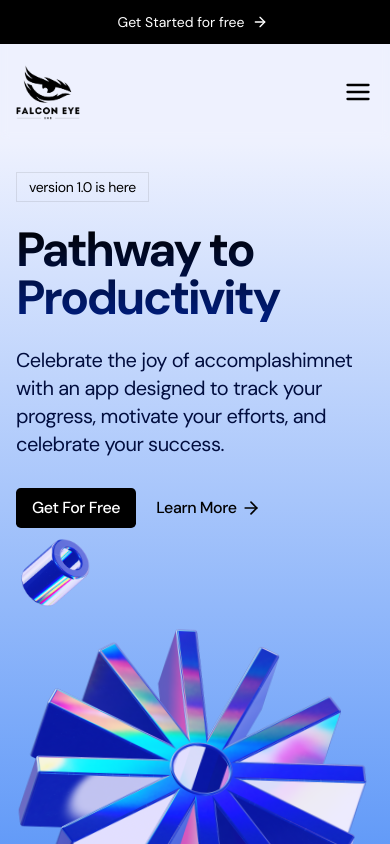
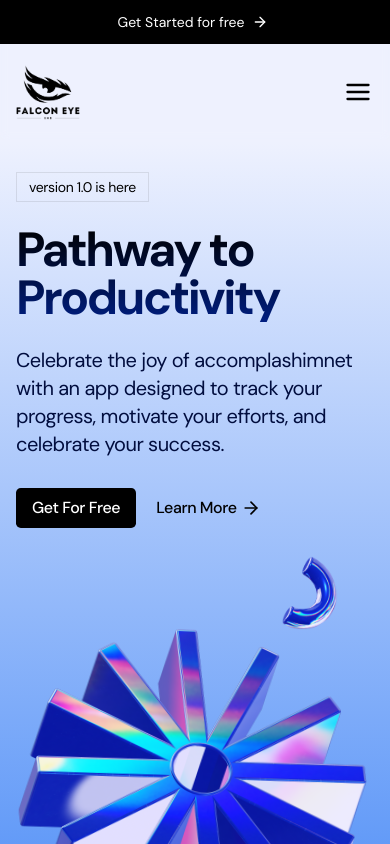
Before and after one commit to NipunShrivats/Falcon-eye-EMS, a Next.js app: page / in a window 390 px wide. Shown: the top 844 px of the page. Built offline with nearby package versions, Linux system fonts and the light colour scheme.

Commit message:
changes on 27Nov, commit no. 4

```diff
--- a/src/components/sections/Hero.tsx
+++ b/src/components/sections/Hero.tsx
@@ -1,16 +1,17 @@
-"use client";
+// "use client";
 import { ArrowRight } from "lucide-react";
-import cogImage from "@/assets/cog.png";
-import cylinderImage from "@/assets/cylinder.png";
-import noodleImage from "@/assets/noodle.png";
+import HeroImages from "./HeroImages";
+// import cogImage from "@/assets/cog.png";
+// import cylinderImage from "@/assets/cylinder.png";
+// import noodleImage from "@/assets/noodle.png";
 // import Image from "next/image";
 
-import {
-  motion,
-  // useScroll,
-  // useTransform,
-  // useMotionValueEvent,
-} from "motion/react";
+// import {
+//   motion,
+//   // useScroll,
+//   // useTransform,
+//   // useMotionValueEvent,
+// } from "motion/react";
 import { useRef } from "react";
 
 export const Hero = () => {
@@ -45,51 +46,7 @@ export const Hero = () => {
             </div>
           </div>
           <div className="mt-20 md:mt-0 md:h-[648px] md:flex-1 relative">
-            <motion.img
-              src={cogImage.src}
-              alt=""
-              className="md:absolute md:h-full md:w-auto md:max-w-none md:-left-8 lg:left-32"
-              animate={{
-                // translateX: [-30, 30],
-                rotate: "360deg",
-              }}
-              transition={{
-                repeat: Infinity,
-                repeatType: "mirror",
-                duration: 40,
-              }}
-            />
-            <motion.img
-              src={cylinderImage.src}
-              alt=""
-              className="absolute -top-24 w-20 md:w-28 md:-top-6"
-              animate={{
-                translateY: [-30, 30],
-                // rotate: "45deg",
-              }}
-              transition={{
-                repeat: Infinity,
-                repeatType: "mirror",
-                duration: 10,
-              }}
-            />
-            <motion.img
-              src={noodleImage.src}
-              alt=""
-              width={220}
-              height={220}
-              className="absolute right-6 w-20 md:w-28 md:bottom-0 md:-left-16 xl:left-[50rem] xl:w-36"
-              // style={{ translateY: translateY }}
-              animate={{
-                translateY: [-30, 30],
-                // rotate: "45deg",
-              }}
-              transition={{
-                repeat: Infinity,
-                repeatType: "mirror",
-                duration: 10,
-              }}
-            />
+            <HeroImages />
           </div>
         </div>
       </div>
--- /dev/null
+++ b/src/components/sections/HeroImages.tsx
@@ -0,0 +1,63 @@
+"use client";
+import React from "react";
+import cogImage from "@/assets/cog.png";
+import cylinderImage from "@/assets/cylinder.png";
+import noodleImage from "@/assets/noodle.png";
+import {
+  motion,
+  // useScroll,
+  // useTransform,
+  // useMotionValueEvent,
+} from "motion/react";
+
+export default function HeroImages() {
+  return (
+    <>
+      <motion.img
+        src={cogImage.src}
+        alt=""
+        className="md:absolute md:h-full md:w-auto md:max-w-none md:-left-8 lg:left-32"
+        animate={{
+          // translateX: [-30, 30],
+          rotate: "360deg",
+        }}
+        transition={{
+          repeat: Infinity,
+          repeatType: "mirror",
+          duration: 40,
+        }}
+      />
+      <motion.img
+        src={cylinderImage.src}
+        alt=""
+        className="absolute -top-24 w-20 md:w-28 md:-top-6"
+        animate={{
+          translateY: [-30, 500],
+          // rotate: "45deg",
+        }}
+        transition={{
+          repeat: Infinity,
+          repeatType: "mirror",
+          duration: 10,
+        }}
+      />
+      <motion.img
+        src={noodleImage.src}
+        alt=""
+        width={220}
+        height={220}
+        className="absolute right-6 w-20 md:w-28 md:bottom-0 md:-left-16 xl:left-[50rem] xl:w-36"
+        // style={{ translateY: translateY }}
+        animate={{
+          translateY: [30, -500],
+          // rotate: "45deg",
+        }}
+        transition={{
+          repeat: Infinity,
+          repeatType: "mirror",
+          duration: 10,
+        }}
+      />
+    </>
+  );
+}
```
